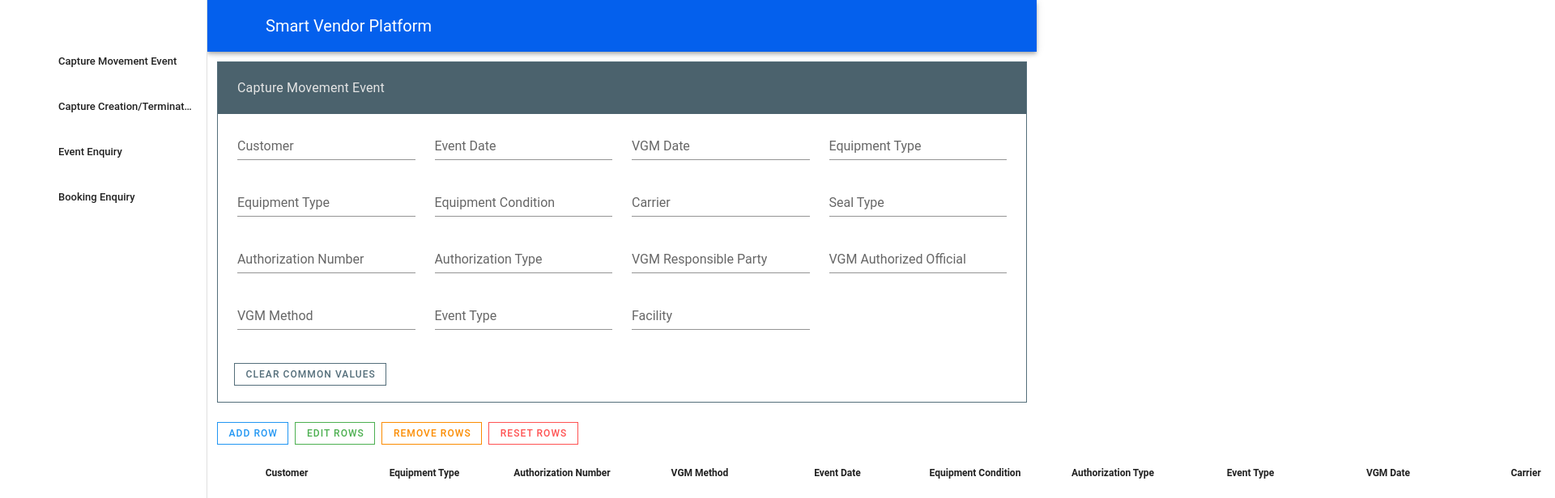
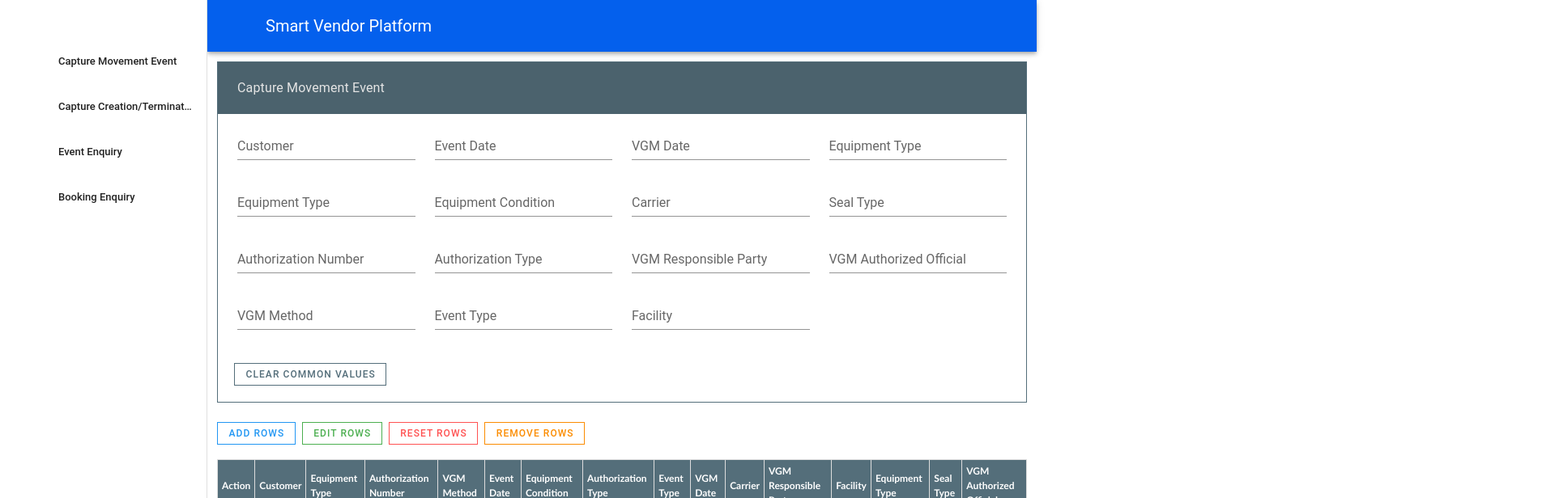
Before and after one commit to artieleartieleartiele/capture-event, a Vue app: page / in a window 1280 px wide. Shown: the top 616 px of the page at 81% size, 1920 px wide, since content can reach past the window. Built offline with nearby package versions, Linux system fonts and the light colour scheme; the HTML template or start-up script is replaced by a standard one.

Commit message:
Complete functionality removeRows

```diff
--- a/src/components/CaptureMovementEventDetail.vue
+++ b/src/components/CaptureMovementEventDetail.vue
@@ -1,40 +1,6 @@
 <template>
   <div>
-    <v-row>
-      <v-col>
-        <v-btn
-          @click="addRows(2)"
-          class="mr-2"
-          small
-          tile
-          outlined
-          color="info"
-        >
-          Add Row
-        </v-btn>
-        <v-btn class="mr-2" small tile outlined color="success">
-          Edit Rows
-        </v-btn>
-        <v-btn class="mr-2" small tile outlined color="warning">
-          Remove Rows
-        </v-btn>
-        <v-btn
-          @click="resetRows"
-          class="mr-2"
-          small
-          tile
-          outlined
-          color="error"
-        >
-          Reset Rows
-        </v-btn>
-      </v-col>
-    </v-row>
-    <v-row>
-      <v-col>
-        <CaptureMovementEventDetailItem />
-      </v-col>
-    </v-row>
+    <CaptureMovementEventDetailItem />
   </div>
 </template>
 
--- a/src/components/CaptureMovementEventDetailItem.vue
+++ b/src/components/CaptureMovementEventDetailItem.vue
@@ -1,8 +1,31 @@
 <template>
   <div>
+    <div>
+      <v-btn @click="addRows(2)" class="mr-2" small tile outlined color="info">
+        Add Rows
+      </v-btn>
+      <v-btn class="mr-2" small tile outlined color="success">
+        Edit Rows
+      </v-btn>
+      <v-btn @click="resetRows" class="mr-2" small tile outlined color="error">
+        Reset Rows
+      </v-btn>
+      <v-btn
+        @click="clickRemove"
+        class="mr-2"
+        small
+        tile
+        outlined
+        color="warning"
+      >
+        Remove Rows
+      </v-btn>
+    </div>
+    <br />
     <table>
       <thead>
         <tr>
+          <th>Action</th>
           <th>Customer</th>
           <th>Equipment Type</th>
           <th>Authorization Number</th>
@@ -20,8 +43,9 @@
           <th>VGM Authorized Official</th>
         </tr>
       </thead>
-      <tbody>
+      <tbody v-show="inputtedEvents.length !== 0">
         <tr v-for="(event, i) in inputtedEvents" :key="i">
+          <td><v-checkbox :value="i" v-model="selected" /></td>
           <td><input type="text" v-model="event.customer" /></td>
           <td><input type="text" v-model="event.eqpType" /></td>
           <td><input type="text" v-model="event.authNo" /></td>
@@ -41,7 +65,9 @@
       </tbody>
     </table>
 
-    <button @click="logger">Submit</button>
+    <v-btn @click="logger" small tile color="primary" class="mt-5"
+      >Submit</v-btn
+    >
   </div>
 </template>
 
@@ -53,13 +79,50 @@ export default {
   computed: {
     ...mapGetters(["commonValuesChoices", "commonValues", "inputtedEvents"]),
   },
+  methods: {
+    ...mapActions(["addRows", "resetRows", "removeRows"]),
+    logger() {
+      console.log(this.selected);
+    },
+    clickRemove() {
+      this.removeRows(this.selected);
+      this.selected = [];
+    },
+  },
   data() {
-    return {};
-  },
-  methods: {
-    logger() {
-      console.log(this.inputtedEvents);
-    },
+    return {
+      selected: [],
+    };
   },
 };
 </script>
+<style scoped>
+table {
+  font-family: "Trebuchet MS", Arial, Helvetica, sans-serif;
+  border-collapse: collapse;
+  width: inherit;
+}
+
+table td,
+table th {
+  border: 1px solid #ddd;
+}
+
+table tr:nth-child(even) {
+  background-color: #f2f2f2;
+}
+
+table tr:hover {
+  background-color: #ddd;
+}
+
+table th {
+  padding: 5px;
+  text-align: left;
+  background-color: #546e7a;
+  color: white;
+}
+table body {
+  border: 1px solid #546e7a;
+}
+</style>
--- a/src/store/modules/movementEvents.js
+++ b/src/store/modules/movementEvents.js
@@ -3,46 +3,56 @@ import axios from "axios";
 const state = {
   commonValuesChoices: [],
   commonValues: [],
-  events: [
-    {
-      customer: "",
-      eqpType: "",
-      authNo: "",
-      vgmMethod: "",
-      eventDate: "",
-      condition: "",
-      authType: "",
-      eventType: "",
-      vgmDate: "",
-      carrier: "",
-      facility: "",
-      vgmResParty: "",
-      ladenEmpty: "",
-      sealType: "",
-      vgmOfficial: "",
-    },
-  ],
+  events: [],
 };
 const getters = {
   commonValuesChoices: (state) => state.commonValuesChoices,
   commonValues: (state) => state.commonValues,
   inputtedEvents: (state) => {
     for (const event of state.events) {
-      event.customer = state.commonValues.customer;
-      event.eqpType = state.commonValues.eqpType;
-      event.authNo = state.commonValues.authNo;
-      event.vgmMethod = state.commonValues.vgmMethod;
-      event.eventDate = state.commonValues.eventDate;
-      event.condition = state.commonValues.condition;
-      event.authType = state.commonValues.authType;
-      event.eventType = state.commonValues.eventType;
-      event.vgmDate = state.commonValues.vgmDate;
-      event.carrier = state.commonValues.carrier;
-      event.facility = state.commonValues.facility;
-      event.vgmResParty = state.commonValues.vgmResParty;
-      event.ladenEmpty = state.commonValues.ladenEmpty;
-      event.sealType = state.commonValues.sealType;
-      event.vgmOfficial = state.commonValues.vgmOfficial;
+      event.customer = event.customer
+        ? event.customer
+        : state.commonValues.customer;
+      event.eqpType = event.eqpType
+        ? event.eqpType
+        : state.commonValues.eqpType;
+      event.authNo = event.authNo ? event.authNo : state.commonValues.authNo;
+      event.vgmMethod = event.vgmMethod
+        ? event.vgmMethod
+        : state.commonValues.vgmMethod;
+      event.eventDate = event.eventDate
+        ? event.eventDate
+        : state.commonValues.eventDate;
+      event.condition = event.condition
+        ? event.condition
+        : state.commonValues.condition;
+      event.authType = event.authType
+        ? event.authType
+        : state.commonValues.authType;
+      event.eventType = event.eventType
+        ? event.eventType
+        : state.commonValues.eventType;
+      event.vgmDate = event.vgmDate
+        ? event.vgmDate
+        : state.commonValues.vgmDate;
+      event.carrier = event.carrier
+        ? event.carrier
+        : state.commonValues.carrier;
+      event.facility = event.facility
+        ? event.facility
+        : state.commonValues.facility;
+      event.vgmResParty = event.vgmResParty
+        ? event.vgmResParty
+        : state.commonValues.vgmResParty;
+      event.ladenEmpty = event.ladenEmpty
+        ? event.ladenEmpty
+        : state.commonValues.ladenEmpty;
+      event.sealType = event.sealType
+        ? event.sealType
+        : state.commonValues.sealType;
+      event.vgmOfficial = event.vgmOfficial
+        ? event.vgmOfficial
+        : state.commonValues.vgmOfficial;
     }
     return state.events;
   },
@@ -64,6 +74,14 @@ const actions = {
     state.events.length = 0;
     dispatch("addRows", idx);
   },
+  removeRows({ commit }, value) {
+    if (value.length < 1) return;
+    let indices = state.events
+      .map((e, i) => i)
+      .filter((i) => !value.includes(i));
+    let leftEvents = state.events.filter((e, i) => indices.includes(i));
+    commit("REMOVE_ROWS", leftEvents);
+  },
 };
 const mutations = {
   FETCH_COMMONVALUESCHOICES: (state, commonValuesChoices) => {
@@ -75,7 +93,7 @@ const mutations = {
   ADD_ROWS: (state, value) => {
     if (value < 1) return;
     while (value !== 0) {
-      state.events.push({
+      state.events.unshift({
         customer: "",
         eqpType: "",
         authNo: "",
@@ -96,6 +114,10 @@ const mutations = {
     }
     return state.events;
   },
+  REMOVE_ROWS: (state, value) => {
+    state.events = value;
+  },
+
   // ADD_TODO: (state, todo) => state.todos.unshift(todo),
   // DELETE_TODO: (state, id) =>
   //   (state.todos = state.todos.filter((todo) => todo.id !== id)),
```
